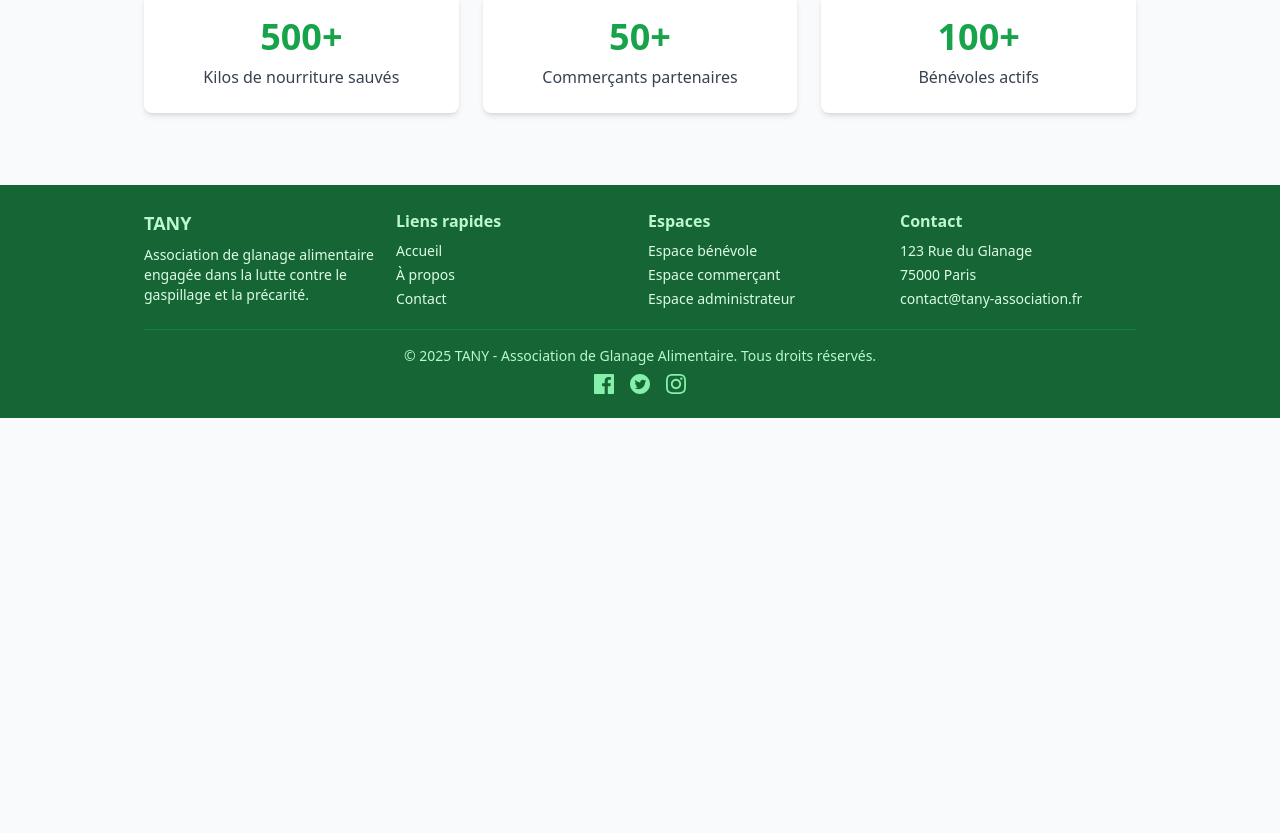
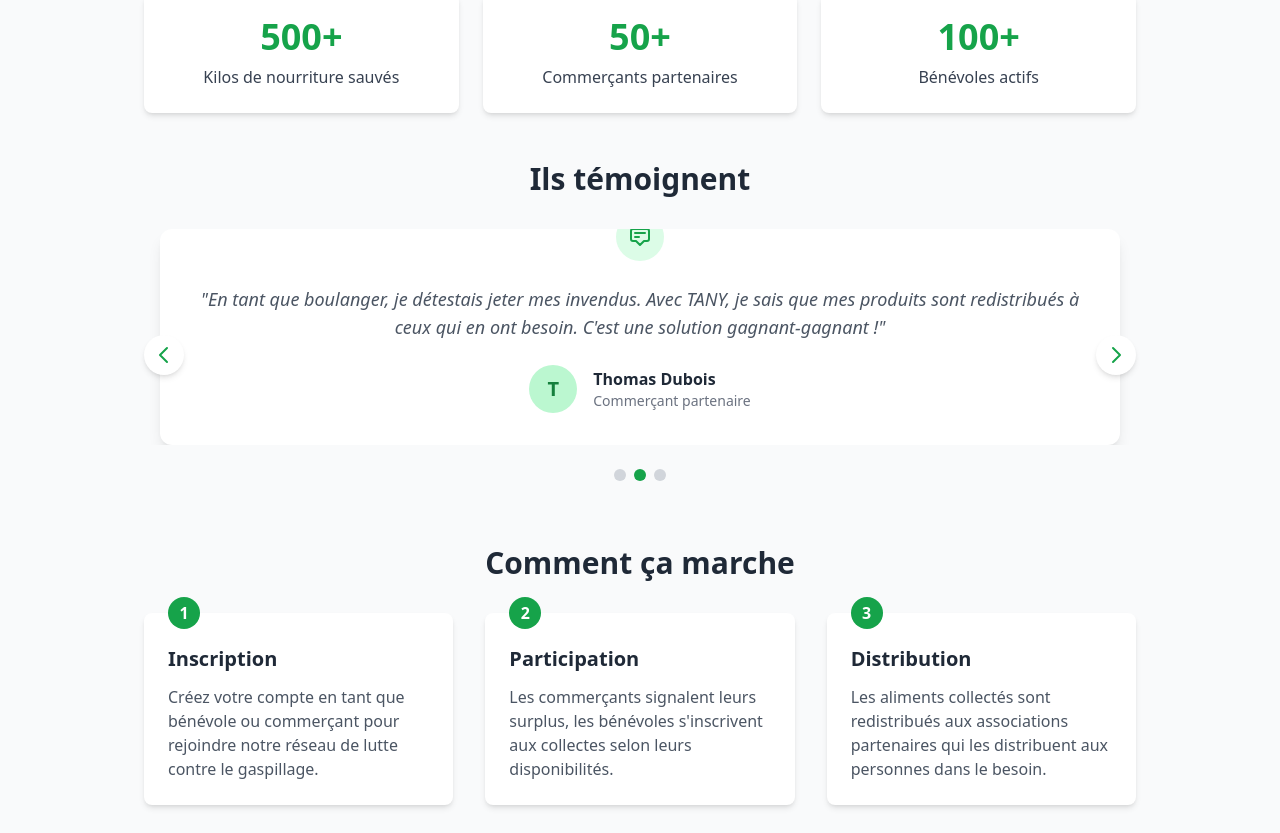
Before and after one commit to spacehz/Tanny, a Next.js app in the folder frontend/: page / in a window 1280 px wide. Shown: the part 1047-1880 px from the top of the page. Before the commit the page ends 1465 px from the top, so only its background shows below. Built offline with nearby package versions, Linux system fonts and the light colour scheme.

Commit message:
carrousell_page_accueil

```diff
--- a/frontend/src/pages/index.js
+++ b/frontend/src/pages/index.js
@@ -2,10 +2,56 @@ import Head from 'next/head';
 import { useRouter } from 'next/router';
 import { useAuth } from '../context/AuthContext';
 import IndexLayout from '../components/layout/IndexLayout';
+import { useState, useEffect } from 'react';
 
 export default function Home() {
   const { user } = useAuth();
   const router = useRouter();
+  const [activeTestimonial, setActiveTestimonial] = useState(0);
+
+  // Données pour les témoignages
+  const testimonials = [
+    {
+      id: 1,
+      text: "Grâce à TANY, je peux contribuer à réduire le gaspillage alimentaire tout en aidant les personnes dans le besoin. Une expérience enrichissante qui donne du sens à mon engagement.",
+      name: "Sophie Martin",
+      role: "Bénévole depuis 2021",
+      initial: "S"
+    },
+    {
+      id: 2,
+      text: "En tant que boulanger, je détestais jeter mes invendus. Avec TANY, je sais que mes produits sont redistribués à ceux qui en ont besoin. C'est une solution gagnant-gagnant !",
+      name: "Thomas Dubois",
+      role: "Commerçant partenaire",
+      initial: "T"
+    },
+    {
+      id: 3,
+      text: "L'équipe de TANY est très professionnelle et ponctuelle. Le processus de don est simple et rapide, ce qui est essentiel pour nous qui avons un commerce très actif.",
+      name: "Marie Leroy",
+      role: "Gérante de supermarché",
+      initial: "M"
+    }
+  ];
+
+  // Fonction pour passer au témoignage suivant
+  const nextTestimonial = () => {
+    setActiveTestimonial((prev) => (prev + 1) % testimonials.length);
+  };
+
+  // Fonction pour passer au témoignage précédent
+  const prevTestimonial = () => {
+    setActiveTestimonial((prev) => (prev - 1 + testimonials.length) % testimonials.length);
+  };
+
+  // Rotation automatique des témoignages
+  useEffect(() => {
+    const interval = setInterval(() => {
+      nextTestimonial();
+    }, 5000); // Change every 5 seconds
+
+    return () => clearInterval(interval);
+  }, []);
 
   // Fonction pour gérer le clic sur les boutons d'accès
   const handleAccessClick = (role, linkUrl) => {
@@ -153,6 +199,128 @@ export default function Home() {
               <p className="text-gray-700">Bénévoles actifs</p>
             </div>
           </div>
+
+          {/* Testimonials Carousel Section */}
+          <div className="mb-16">
+            <h2 className="text-3xl font-semibold text-center mb-8 text-gray-800">
+              Ils témoignent
+            </h2>
+
+            <div className="relative">
+              {/* Carousel container */}
+              <div className="overflow-hidden">
+                <div
+                  className="flex transition-transform duration-500 ease-in-out transform"
+                  style={{ transform: `translateX(-${activeTestimonial * 100}%)` }}
+                >
+                  {testimonials.map((testimonial, index) => (
+                    <div key={testimonial.id} className="w-full flex-shrink-0 px-4">
+                      <div className="bg-white rounded-xl shadow-lg p-8 relative">
+                        <div className="absolute -top-4 left-1/2 transform -translate-x-1/2 w-12 h-12 bg-primary-100 rounded-full flex items-center justify-center">
+                          <svg xmlns="http://www.w3.org/2000/svg" className="h-6 w-6 text-primary-600" fill="none" viewBox="0 0 24 24" stroke="currentColor">
+                            <path strokeLinecap="round" strokeLinejoin="round" strokeWidth={2} d="M7 8h10M7 12h4m1 8l-4-4H5a2 2 0 01-2-2V6a2 2 0 012-2h14a2 2 0 012 2v8a2 2 0 01-2 2h-3l-4 4z" />
+                          </svg>
+                        </div>
+                        <div className="text-center pt-6">
+                          <p className="text-lg text-gray-600 italic mb-6">
+                            "{testimonial.text}"
+                          </p>
+                          <div className="flex items-center justify-center">
+                            <div className="w-12 h-12 bg-gray-200 rounded-full overflow-hidden mr-4">
+                              <div className="w-full h-full bg-primary-200 flex items-center justify-center text-primary-700 font-bold text-xl">
+                                {testimonial.initial}
+                              </div>
+                            </div>
+                            <div className="text-left">
+                              <p className="font-semibold text-gray-800">{testimonial.name}</p>
+                              <p className="text-sm text-gray-500">{testimonial.role}</p>
+                            </div>
+                          </div>
+                        </div>
+                      </div>
+                    </div>
+                  ))}
+                </div>
+              </div>
+
+              {/* Carousel navigation arrows */}
+              <button
+                onClick={prevTestimonial}
+                className="absolute top-1/2 left-0 transform -translate-y-1/2 bg-white rounded-full p-2 shadow-md text-primary-600 hover:text-primary-800 transition-colors"
+                aria-label="Témoignage précédent"
+              >
+                <svg xmlns="http://www.w3.org/2000/svg" className="h-6 w-6" fill="none" viewBox="0 0 24 24" stroke="currentColor">
+                  <path strokeLinecap="round" strokeLinejoin="round" strokeWidth={2} d="M15 19l-7-7 7-7" />
+                </svg>
+              </button>
+
+              <button
+                onClick={nextTestimonial}
+                className="absolute top-1/2 right-0 transform -translate-y-1/2 bg-white rounded-full p-2 shadow-md text-primary-600 hover:text-primary-800 transition-colors"
+                aria-label="Témoignage suivant"
+              >
+                <svg xmlns="http://www.w3.org/2000/svg" className="h-6 w-6" fill="none" viewBox="0 0 24 24" stroke="currentColor">
+                  <path strokeLinecap="round" strokeLinejoin="round" strokeWidth={2} d="M9 5l7 7-7 7" />
+                </svg>
+              </button>
+
+              {/* Carousel indicators */}
+              <div className="flex justify-center mt-6 space-x-2">
+                {testimonials.map((_, index) => (
+                  <button
+                    key={index}
+                    onClick={() => setActiveTestimonial(index)}
+                    className={`w-3 h-3 rounded-full transition-colors ${
+                      index === activeTestimonial ? 'bg-primary-600' : 'bg-gray-300 hover:bg-gray-400'
+                    }`}
+                    aria-label={`Témoignage ${index + 1}`}
+                  ></button>
+                ))}
+              </div>
+            </div>
+          </div>
+
+          {/* How It Works Section */}
+          <div className="mb-16">
+            <h2 className="text-3xl font-semibold text-center mb-8 text-gray-800">
+              Comment ça marche
+            </h2>
+
+            <div className="grid grid-cols-1 md:grid-cols-3 gap-8">
+              {/* Step 1 */}
+              <div className="bg-white rounded-lg shadow-md p-6 relative">
+                <div className="absolute -top-4 left-6 w-8 h-8 bg-primary-600 rounded-full flex items-center justify-center text-white font-bold">
+                  1
+                </div>
+                <h3 className="text-xl font-semibold mb-3 mt-2 text-gray-800">Inscription</h3>
+                <p className="text-gray-600">
+                  Créez votre compte en tant que bénévole ou commerçant pour rejoindre notre réseau de lutte contre le gaspillage.
+                </p>
+              </div>
+
+              {/* Step 2 */}
+              <div className="bg-white rounded-lg shadow-md p-6 relative">
+                <div className="absolute -top-4 left-6 w-8 h-8 bg-primary-600 rounded-full flex items-center justify-center text-white font-bold">
+                  2
+                </div>
+                <h3 className="text-xl font-semibold mb-3 mt-2 text-gray-800">Participation</h3>
+                <p className="text-gray-600">
+                  Les commerçants signalent leurs surplus, les bénévoles s'inscrivent aux collectes selon leurs disponibilités.
+                </p>
+              </div>
+
+              {/* Step 3 */}
+              <div className="bg-white rounded-lg shadow-md p-6 relative">
+                <div className="absolute -top-4 left-6 w-8 h-8 bg-primary-600 rounded-full flex items-center justify-center text-white font-bold">
+                  3
+                </div>
+                <h3 className="text-xl font-semibold mb-3 mt-2 text-gray-800">Distribution</h3>
+                <p className="text-gray-600">
+                  Les aliments collectés sont redistribués aux associations partenaires qui les distribuent aux personnes dans le besoin.
+                </p>
+              </div>
+            </div>
+          </div>
         </main>
 
         {/* Footer - Avec couleur cohérente avec le thème */}
```
